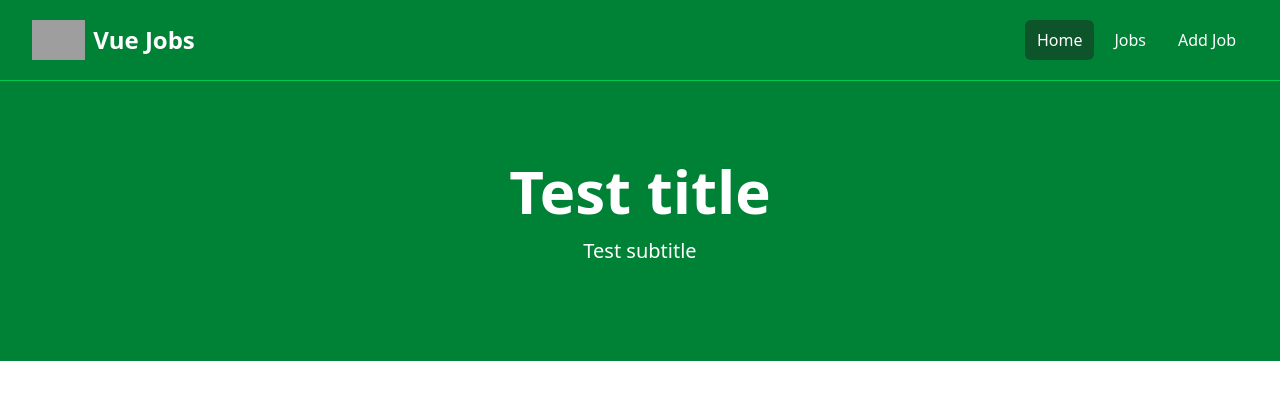
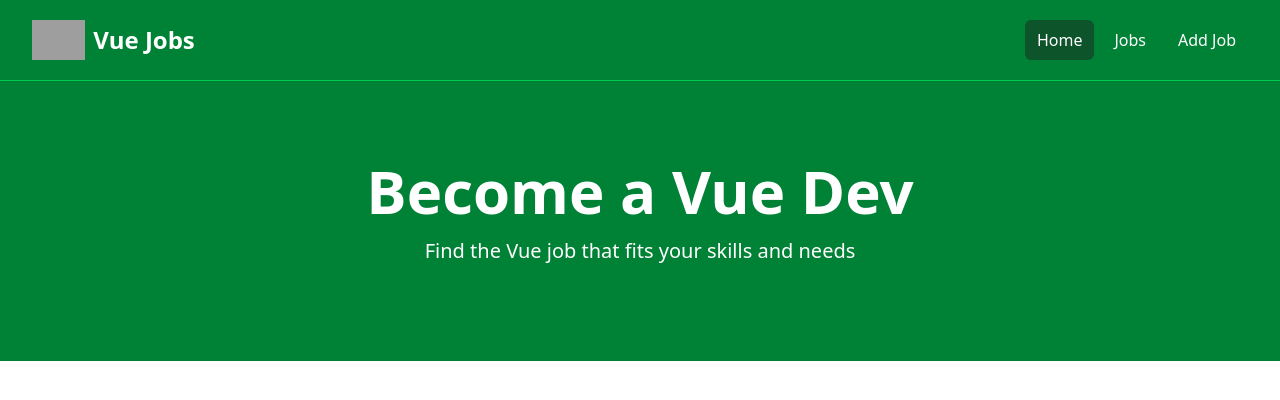
Before and after one commit to Katerina8888/vue-project-katerina, a Vue app: page / in a window 1280 px wide. Shown: the top 400 px of the page. Built offline with nearby package versions, Linux system fonts and the light colour scheme; grey boxes are pictures that could not be loaded.

Commit message:
feat: test of default values in Hero

```diff
--- a/src/App.vue
+++ b/src/App.vue
@@ -5,5 +5,5 @@ import Hero from '@/components/Hero.vue'
 
 <template>
   <Navbar />
-  <Hero title="Test title" subtitle="Test subtitle" />
+  <Hero />
 </template>
```
